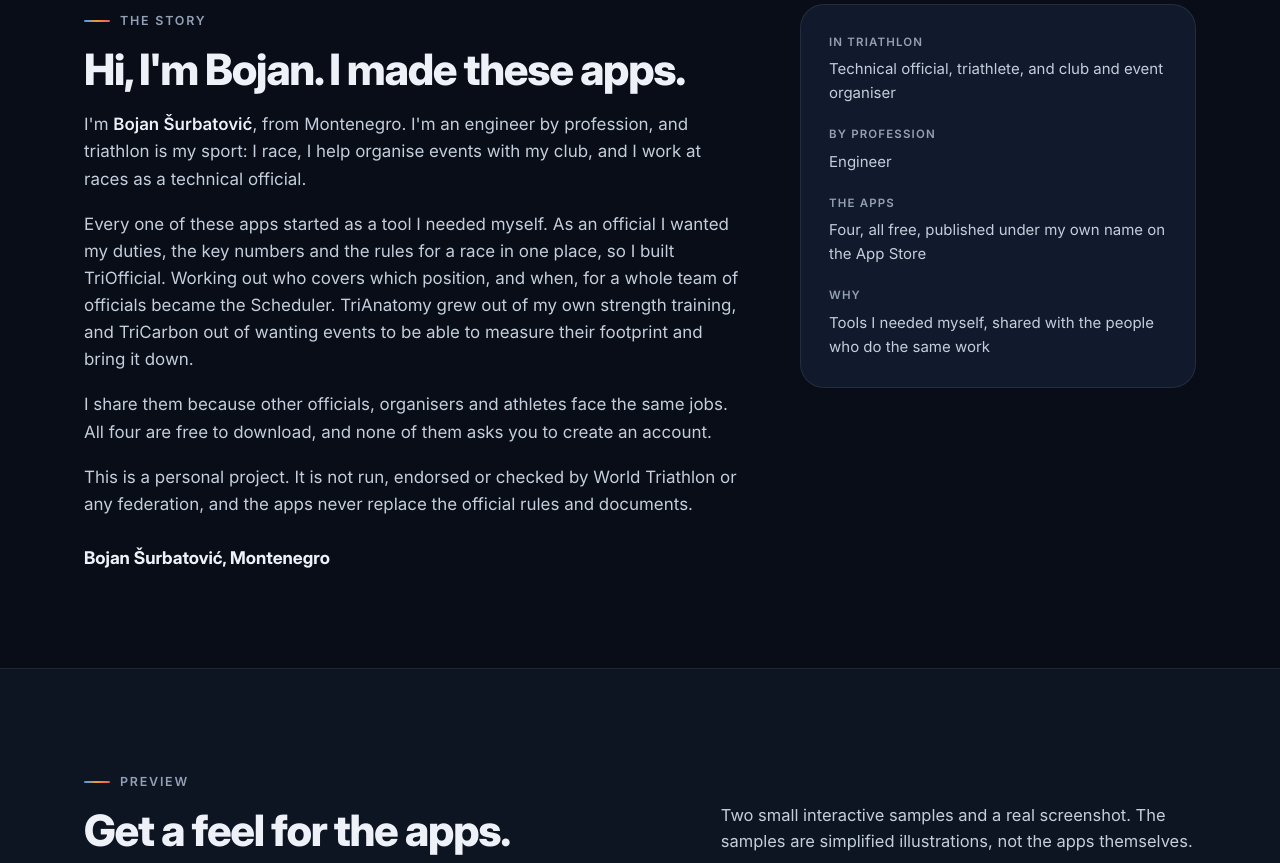
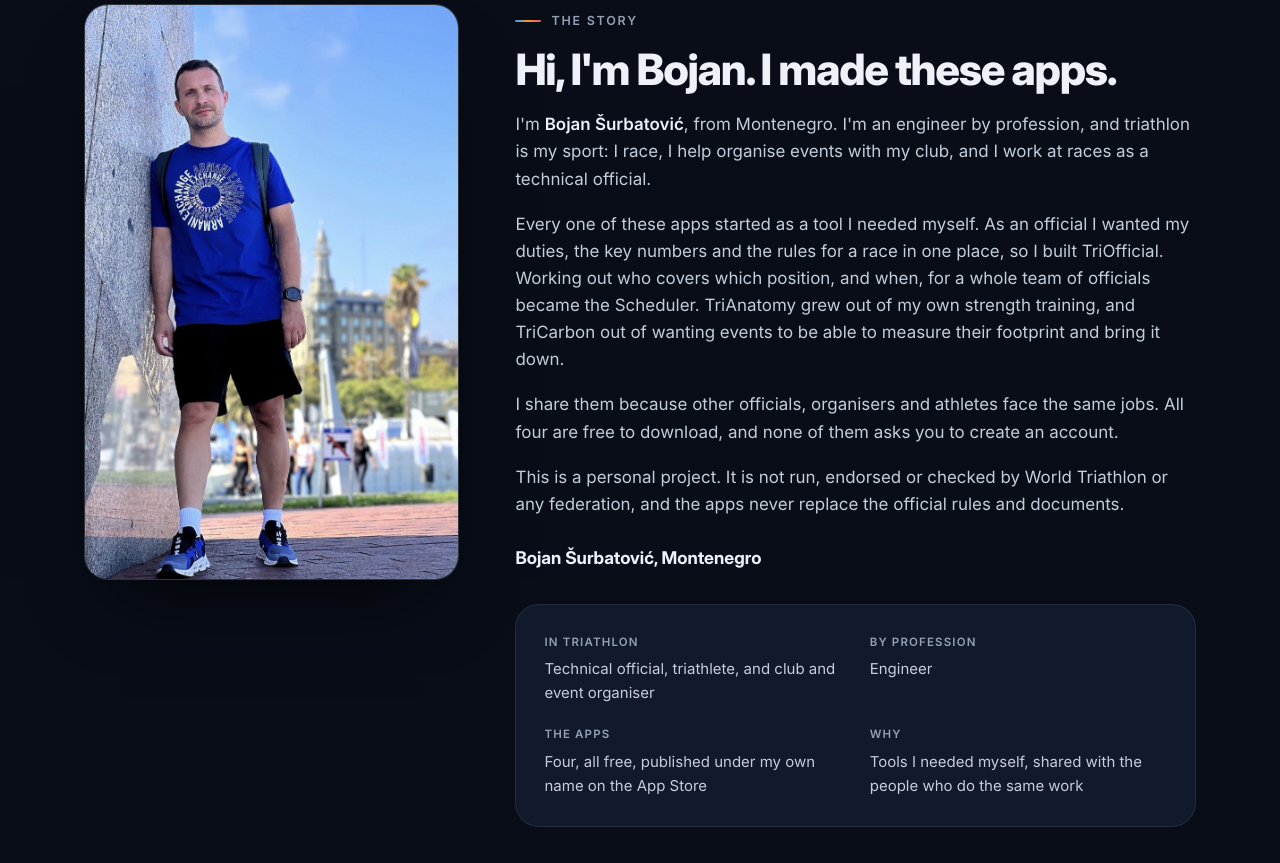
Before and after one commit to bojansurbatovic-web/technical-officials-scheduler, a website: page site/index.html in a window 1280 px wide. Shown: the part 3017-3880 px from the top of the page. Drawn offline with Linux system fonts and the light colour scheme.

Commit message:
Add the author's photo to the story section
The story on the home page now opens with Bojan's photo on the left.
The facts panel moves under the story text as a two-by-two grid so the
two columns stay balanced. On narrow screens the photo sits above the
text. The image carries no location or camera metadata.

Co-Authored-By: Claude Opus 5.5 <noreply@anthropic.com>
Claude-Session: https://claude.ai/code/session_01J2t64FtXcufPWXfpe7TD1Q

```diff
--- a/site/assets/css/site.css
+++ b/site/assets/css/site.css
@@ -429,3 +429,16 @@ td.time { font-variant-numeric: tabular-nums; white-space: nowrap; }
 @media (max-width: 560px) { .gallery figure { width: 200px; } }
 .who-head .avatar { font-size: 20px; color: #07101f; }
 .who > dl > dt:first-child { margin-top: 0; }
+
+/* ---------- Story with author photo ---------- */
+.story--photo { grid-template-columns: minmax(0, 0.8fr) minmax(0, 1.45fr); gap: 56px; }
+.story-photo { margin: 0; position: sticky; top: 92px; }
+.story-photo img { width: 100%; height: auto; border-radius: 24px; border: 1px solid var(--line-strong); box-shadow: 0 40px 80px -40px rgba(0,0,0,.9); }
+.who--facts { margin-top: 32px; }
+.who--facts dl { display: grid; grid-template-columns: repeat(2, minmax(0, 1fr)); gap: 20px 28px; }
+.who--facts dl > div dt { margin-top: 0; }
+@media (max-width: 1020px) {
+  .story--photo { grid-template-columns: minmax(0, 1fr); gap: 32px; }
+  .story-photo { position: static; max-width: 360px; }
+}
+@media (max-width: 560px) { .who--facts dl { grid-template-columns: minmax(0, 1fr); } }
--- a/site/index.html
+++ b/site/index.html
@@ -229,7 +229,10 @@
 <!-- ================= STORY ================= -->
 <section class="section" id="story" style="padding-top:0">
   <div class="wrap">
-    <div class="story">
+    <div class="story story--photo">
+      <figure class="story-photo">
+        <img src="assets/img/bojan.jpg" alt="Bojan Šurbatović" width="833" height="1280" loading="lazy">
+      </figure>
       <div>
         <span class="eyebrow">The story</span>
         <h2>Hi, I'm Bojan. I made these apps.</h2>
@@ -238,15 +241,15 @@
         <p>I share them because other officials, organisers and athletes face the same jobs. All four are free to download, and none of them asks you to create an account.</p>
         <p>This is a personal project. It is not run, endorsed or checked by World Triathlon or any federation, and the apps never replace the official rules and documents.</p>
         <p class="sign">Bojan Šurbatović, Montenegro</p>
+        <aside class="who who--facts" aria-label="About the author">
+        <dl>
+          <div><dt>In triathlon</dt><dd>Technical official, triathlete, and club and event organiser</dd></div>
+          <div><dt>By profession</dt><dd>Engineer</dd></div>
+          <div><dt>The apps</dt><dd>Four, all free, published under my own name on the App Store</dd></div>
+          <div><dt>Why</dt><dd>Tools I needed myself, shared with the people who do the same work</dd></div>
+        </dl>
+        </aside>
       </div>
-      <aside class="who" aria-label="About the author">
-        <dl>
-          <dt>In triathlon</dt><dd>Technical official, triathlete, and club and event organiser</dd>
-          <dt>By profession</dt><dd>Engineer</dd>
-          <dt>The apps</dt><dd>Four, all free, published under my own name on the App Store</dd>
-          <dt>Why</dt><dd>Tools I needed myself, shared with the people who do the same work</dd>
-        </dl>
-      </aside>
     </div>
   </div>
 </section>
```
Also changed, not shown: site/assets/img/bojan.jpg (added).
